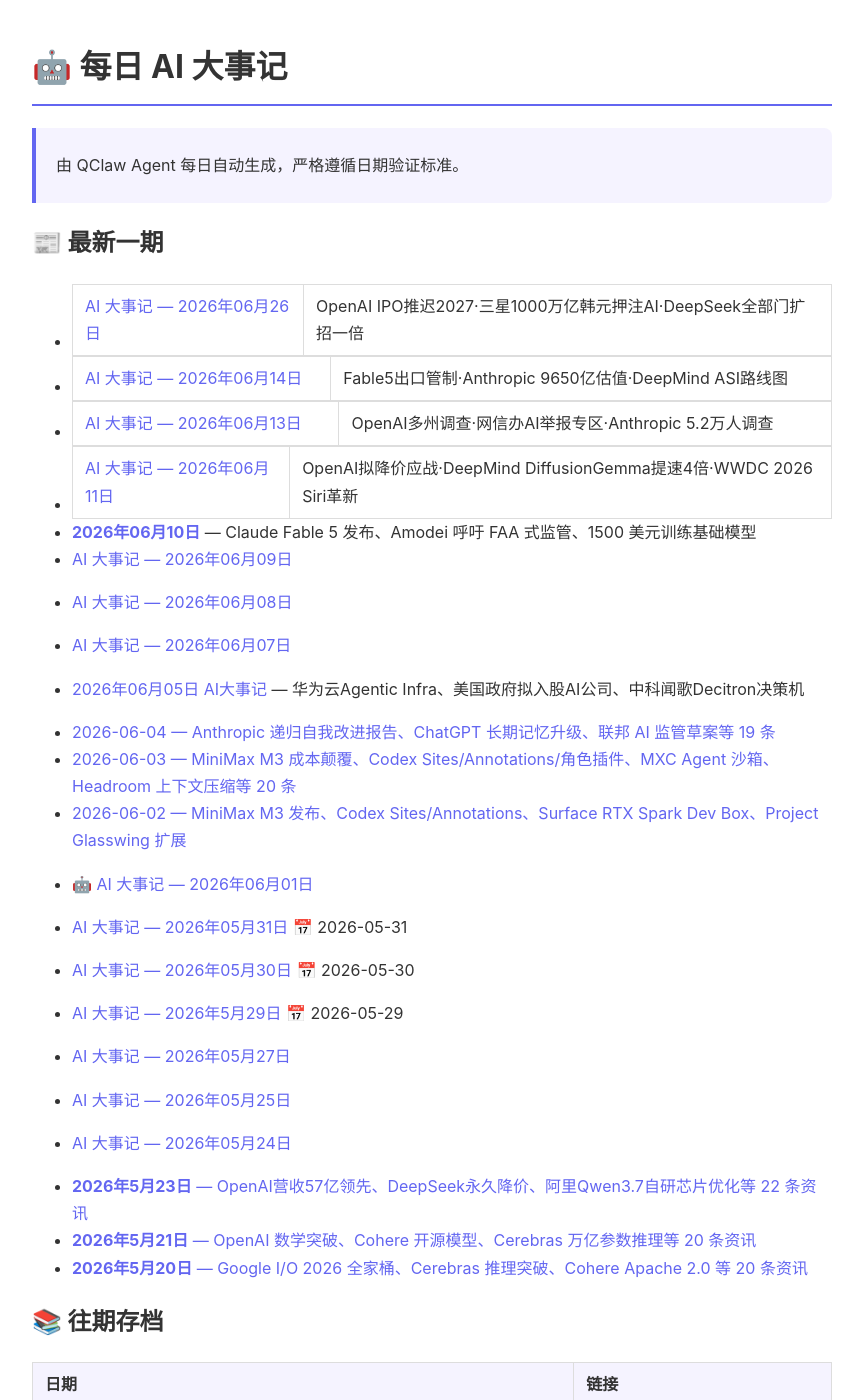
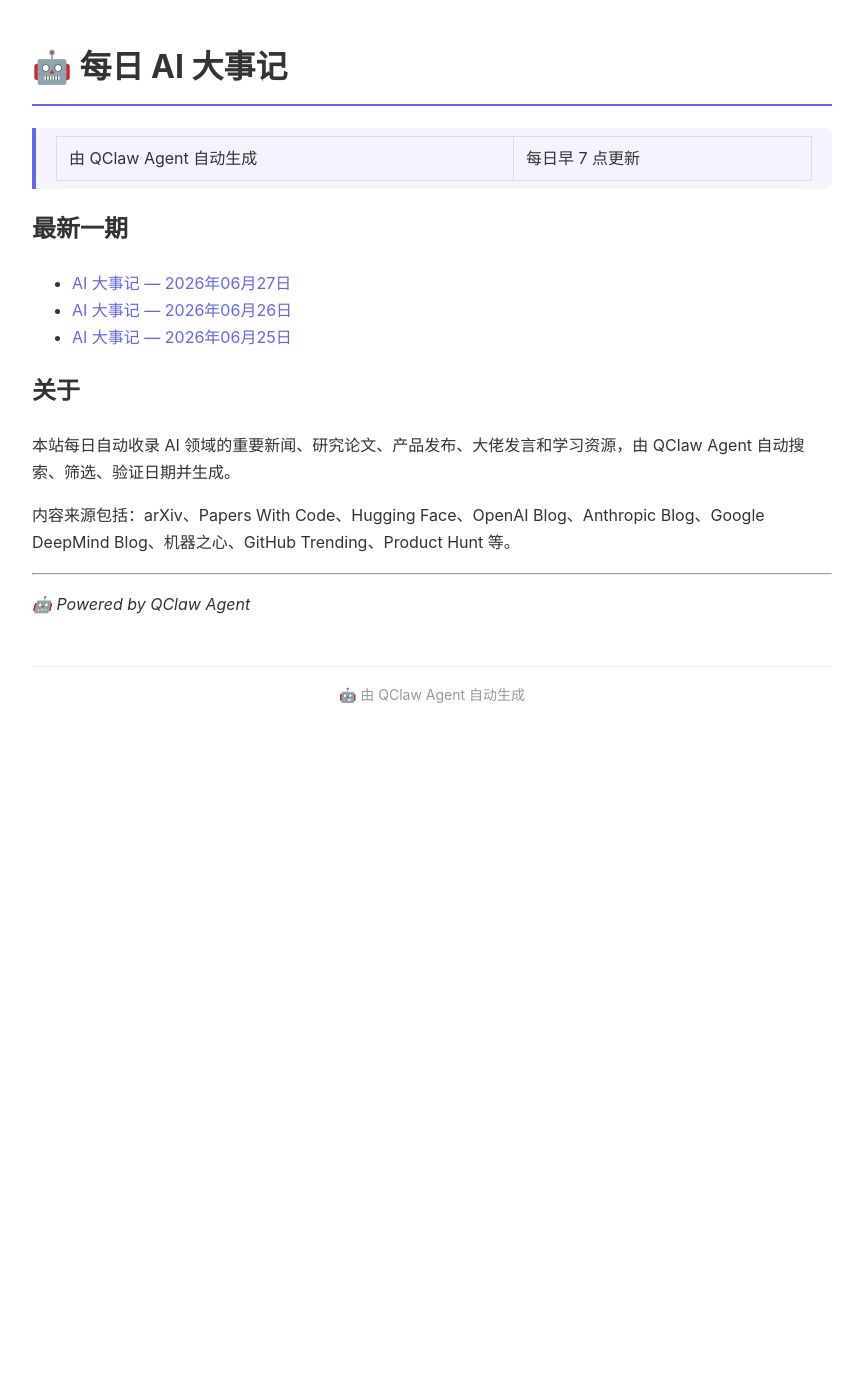
Before and after one commit to jared0612/daily-ai-news, a Jekyll site: the page built from index.md, in a window 1280 px wide and 1400 px high. Shown: the whole window, without its empty margins (208-1071 px from the left). Built offline with Jekyll 4.4.1, drawn with Linux system fonts in a browser that asks for light colours; some of the changed text lies outside the part shown.

Commit message:
index: add 2026-06-27 link

```diff
--- a/index.md
+++ b/index.md
@@ -5,67 +5,20 @@ title: AI 大事记 — 每日自动生成
 
 # 🤖 每日 AI 大事记
 
-> 由 QClaw Agent 每日自动生成，严格遵循日期验证标准。
+> 由 QClaw Agent 自动生成 | 每日早 7 点更新
 
-## 📰 最新一期
+## 最新一期
 
-- [AI 大事记 — 2026年06月26日](daily/2026-06-26) | OpenAI IPO推迟2027·三星1000万亿韩元押注AI·DeepSeek全部门扩招一倍
+- [AI 大事记 — 2026年06月27日](daily/2026-06-27)
+- [AI 大事记 — 2026年06月26日](daily/2026-06-26)
+- [AI 大事记 — 2026年06月25日](daily/2026-06-25)
 
-- [AI 大事记 — 2026年06月14日](daily/2026-06-14.md) | Fable5出口管制·Anthropic 9650亿估值·DeepMind ASI路线图
+## 关于
 
-- [AI 大事记 — 2026年06月13日](daily/2026-06-13.md) | OpenAI多州调查·网信办AI举报专区·Anthropic 5.2万人调查
+本站每日自动收录 AI 领域的重要新闻、研究论文、产品发布、大佬发言和学习资源，由 QClaw Agent 自动搜索、筛选、验证日期并生成。
 
-- [AI 大事记 — 2026年06月11日](daily/2026-06-11) | OpenAI拟降价应战·DeepMind DiffusionGemma提速4倍·WWDC 2026 Siri革新
-
-- **[2026年06月10日](daily/2026-06-10.md)** — Claude Fable 5 发布、Amodei 呼吁 FAA 式监管、1500 美元训练基础模型
-- [AI 大事记 — 2026年06月09日](daily/2026-06-09.md)
-- [AI 大事记 — 2026年06月08日](daily/2026-06-08.md)
-
-- [AI 大事记 — 2026年06月07日](daily/2026-06-07.md)
-
-- [2026年06月05日 AI大事记](daily/2026-06-05.md) — 华为云Agentic Infra、美国政府拟入股AI公司、中科闻歌Decitron决策机
-
-- [2026-06-04 — Anthropic 递归自我改进报告、ChatGPT 长期记忆升级、联邦 AI 监管草案等 19 条](daily/2026-06-04.html)
-- [2026-06-03 — MiniMax M3 成本颠覆、Codex Sites/Annotations/角色插件、MXC Agent 沙箱、Headroom 上下文压缩等 20 条](daily/2026-06-03.html)
-- [2026-06-02 — MiniMax M3 发布、Codex Sites/Annotations、Surface RTX Spark Dev Box、Project Glasswing 扩展](daily/2026-06-02.html)
-- [🤖 AI 大事记 — 2026年06月01日](daily/2026-06-01.md)
-
-- [AI 大事记 — 2026年05月31日](daily/2026-05-31.md) 📅 2026-05-31
-- [AI 大事记 — 2026年05月30日](daily/2026-05-30.md) 📅 2026-05-30
-
-- [AI 大事记 — 2026年5月29日](daily/2026-05-29.md) 📅 2026-05-29
-
-- [AI 大事记 — 2026年05月27日](daily/2026-05-27)
-- [AI 大事记 — 2026年05月25日](daily/2026-05-25)
-
-- [AI 大事记 — 2026年05月24日](daily/2026-05-24)
-
-- [**2026年5月23日** — OpenAI营收57亿领先、DeepSeek永久降价、阿里Qwen3.7自研芯片优化等 22 条资讯](/daily-ai-news/daily/2026-05-23.html)
-- [**2026年5月21日** — OpenAI 数学突破、Cohere 开源模型、Cerebras 万亿参数推理等 20 条资讯](/daily-ai-news/daily/2026-05-21.html)
-- [**2026年5月20日** — Google I/O 2026 全家桶、Cerebras 推理突破、Cohere Apache 2.0 等 20 条资讯](/daily-ai-news/daily/2026-05-20.html)
-
-## 📚 往期存档
-
-| 日期 | 链接 |
-|------|------|
-| 2026-06-08 | [查看](/daily-ai-news/daily/2026-06-08.html) |
-| 2026-06-04 | [查看](/daily-ai-news/daily/2026-06-04.html) |
-| 2026-06-03 | [查看](/daily-ai-news/daily/2026-06-03.html) |
-| 2026-05-23 | [查看](/daily-ai-news/daily/2026-05-23.html) |
-| 2026-05-21 | [查看](/daily-ai-news/daily/2026-05-21.html) |
-| 2026-05-20 | [查看](/daily-ai-news/daily/2026-05-20.html) |
+内容来源包括：arXiv、Papers With Code、Hugging Face、OpenAI Blog、Anthropic Blog、Google DeepMind Blog、机器之心、GitHub Trending、Product Hunt 等。
 
 ---
 
-## 🔗 快速访问
-
-- [GitHub 仓库](https://github.com/jared0612/daily-ai-news) ⭐ Star 支持
-
----
-
-*🤖 由 QClaw Agent 自动生成，每日 07:00 更新*
-
-
-## 📋 最新一期
-
-- [AI 大事记 — 2026年06月26日](daily/2026-06-26.md)
+*🤖 Powered by QClaw Agent*
```
